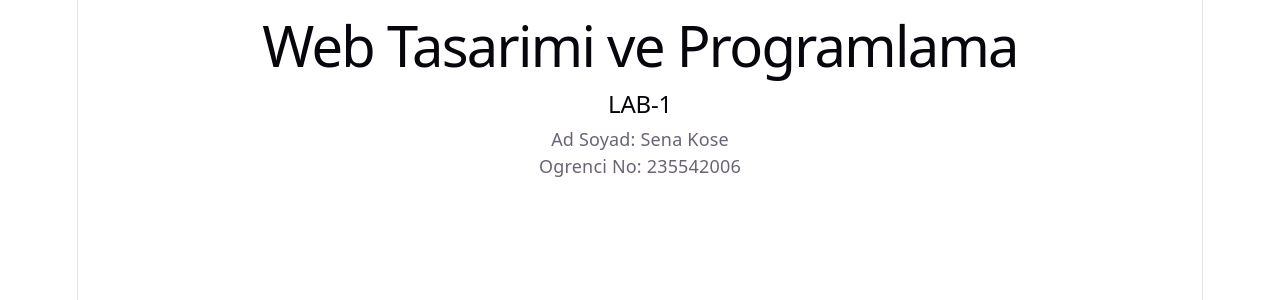
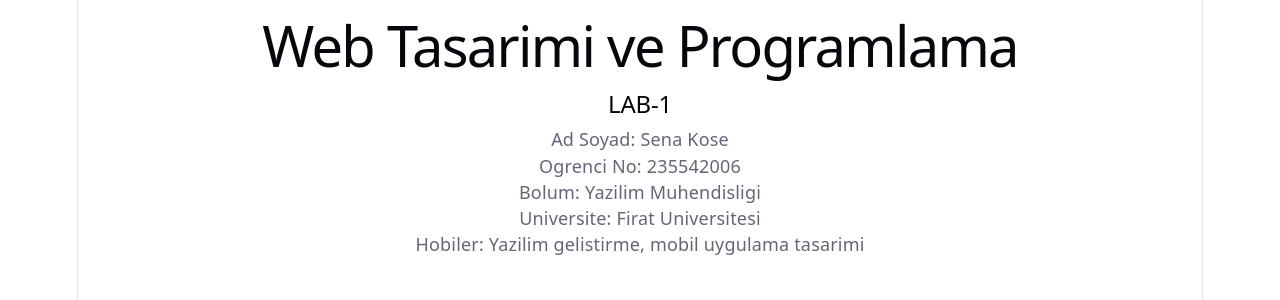
Before and after one commit to kosesena/web-lab-hello, a React (Vite) app: page / in a window 1280 px wide. Shown: the top 300 px of the page. Built offline with nearby package versions, Linux system fonts and the light colour scheme.

Commit message:
feat: add personal details to homepage

```diff
--- a/src/App.tsx
+++ b/src/App.tsx
@@ -7,6 +7,9 @@
       <h2>LAB-1</h2>
       <p>Ad Soyad: Sena Kose</p>
       <p>Ogrenci No: 235542006</p>
+      <p>Bolum: Yazilim Muhendisligi</p>
+      <p>Universite: Firat Universitesi</p>
+      <p>Hobiler: Yazilim gelistirme, mobil uygulama tasarimi</p>
     </div>
   )
 }
```
